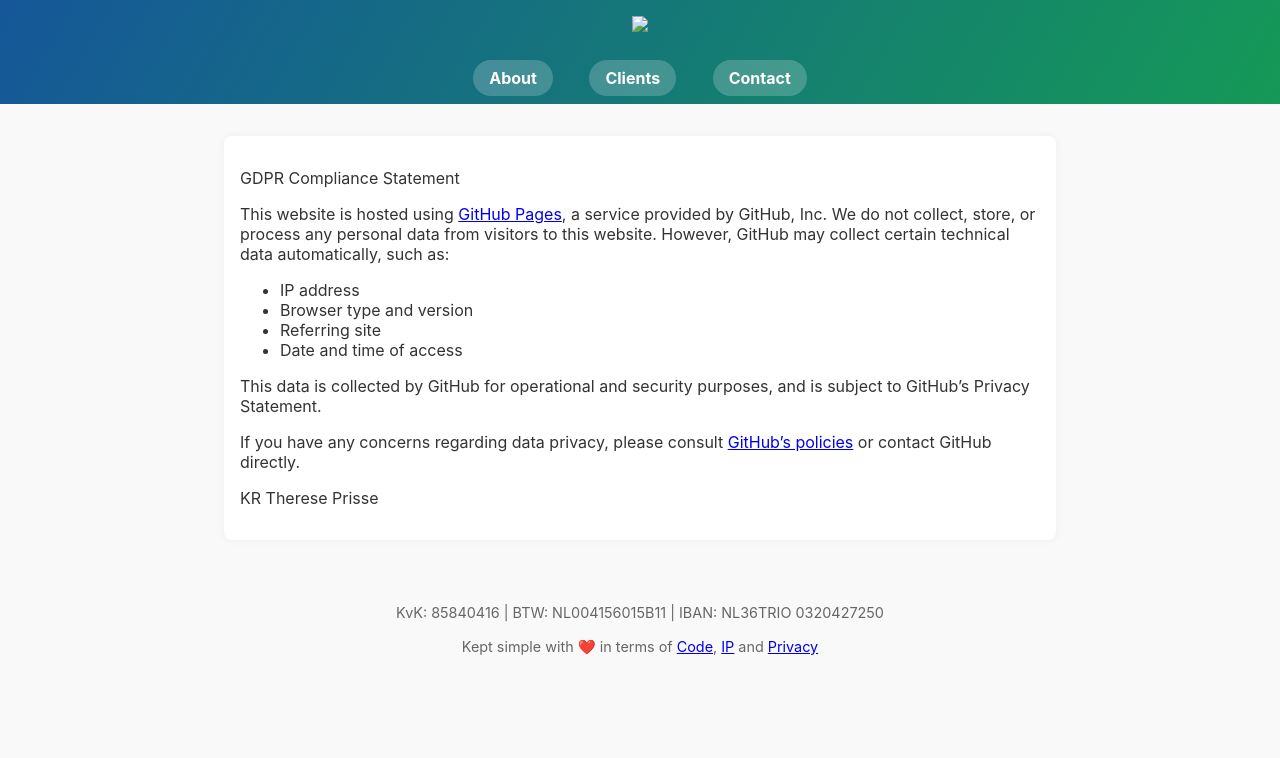
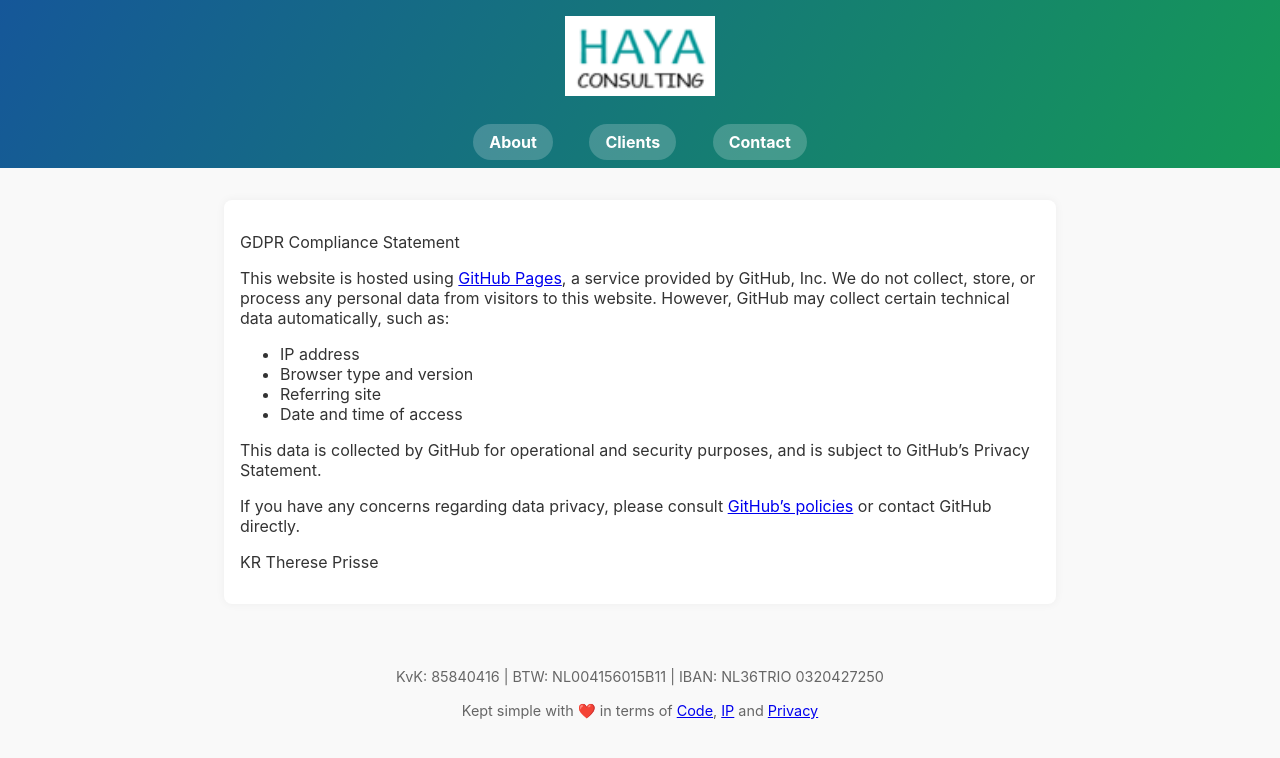
Before and after one commit to Tprisse/lahaya, a Jekyll site: the page built from _pages/gdpr.md, in a window 1280 px wide. Shown: the top 758 px of the page. Built offline with Jekyll 4.4.1, drawn with Linux system fonts in a browser that asks for light colours.

Commit message:
Update default.html

```diff
--- a/_layouts/default.html
+++ b/_layouts/default.html
@@ -57,7 +57,7 @@
 </head>
 <body>
   <header>
-    <img src="haya_logo.png" class="logo">
+    <img src="/assets/haya_logo.png" class="logo">
     <br /><! --- Hier eventueel title met h1 --->
     <nav>
       <a href="#about-us">About</a>
```
